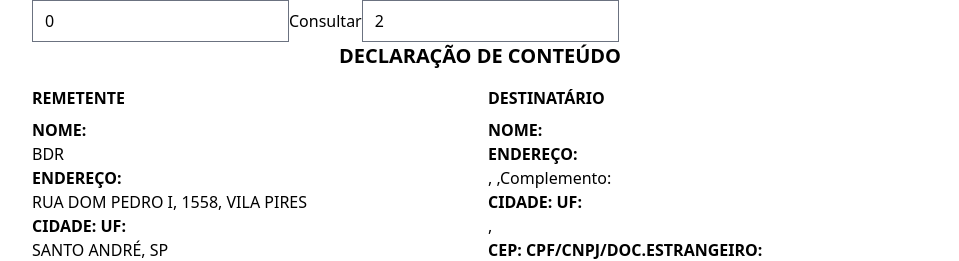
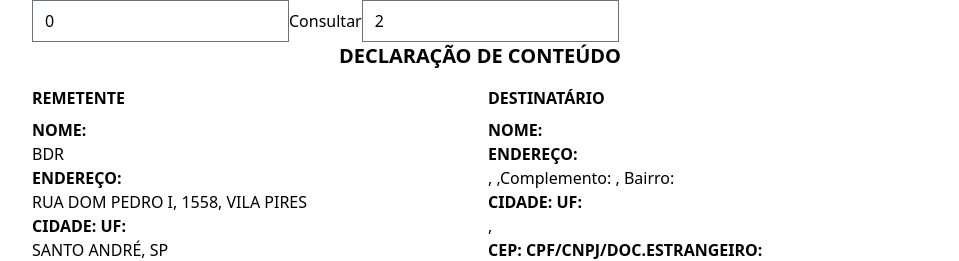
Before and after one commit to BrunoNabarrete/nextjs, a Next.js app: page /declaracaobone in a window 1280 px wide. Shown: the top 261 px of the page, without its empty margins (160-1119 px from the left). Built offline with nearby package versions, Linux system fonts and the light colour scheme.

Commit message:
alterando informacoes do return

```diff
--- a/pages/declaracaobone.js
+++ b/pages/declaracaobone.js
@@ -83,7 +83,7 @@ const DeclaracaoDeConteudo = () => {
           </div>
           <div>
             <label className="block font-bold">ENDEREÇO:</label>
-            <div>{nomeRua.toUpperCase()}, {numero},Complemento: {complemento} {bairro.toUpperCase()}</div>
+            <div>{nomeRua.toUpperCase()}, {numero},Complemento: {complemento}, Bairro: {bairro.toUpperCase()}</div>
           </div>
           <div>
             <label className="block font-bold">CIDADE: UF:</label>
```
